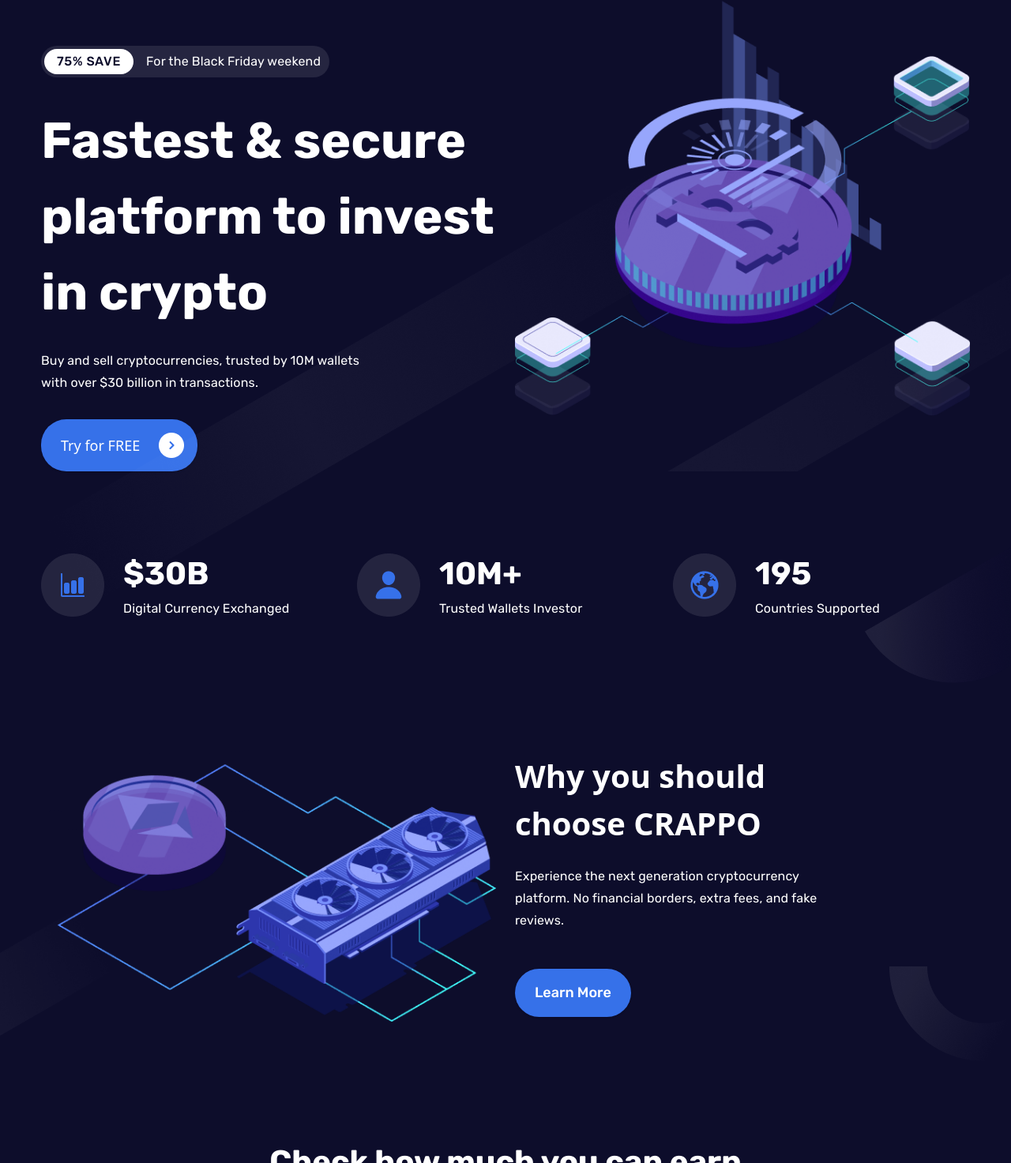
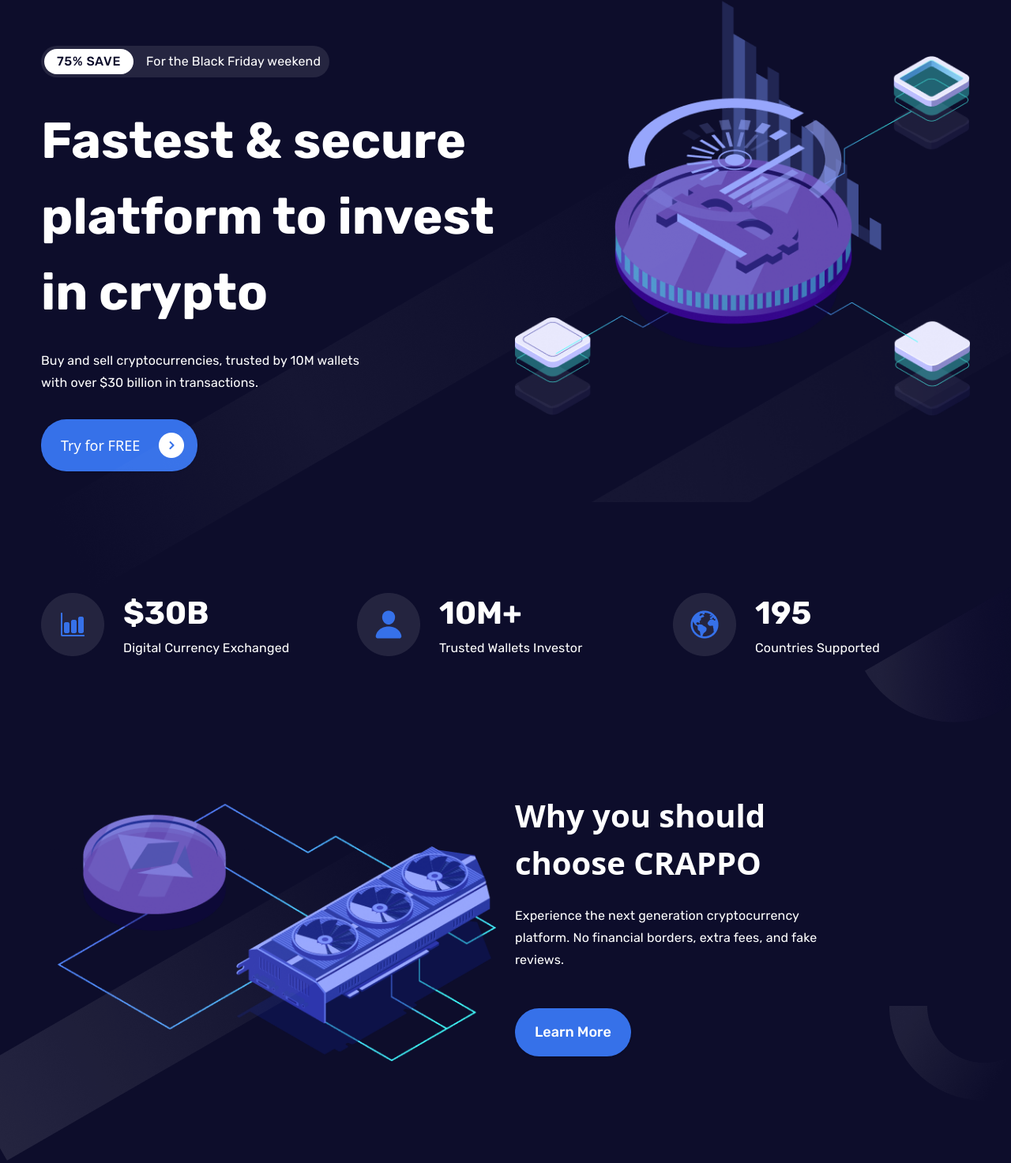
Before and after one commit to rinklepoonia/CRAPPO, a website: page index.html in a window 1280 px wide. Shown: the part 222-1695 px from the top of the page at 79% size. Drawn offline with nearby package versions, Linux system fonts and the light colour scheme; files that its build step writes are made by us from their sources.

Commit message:
mange-shadaw

```diff
--- a/index.html
+++ b/index.html
@@ -132,16 +132,16 @@
                     <img class="w-full cursor-pointer" src="./dist/images/hero-image.png" alt="hero-image">
                 </div>
                 <!-- =======hero-shadows====== -->
-                <div class="absolute bottom-0 right-[26%] xl:block hidden">
+                <div class="absolute bottom-[65px] right-[26%] xl:block hidden">
                     <img src="./dist/images/hero-1-shadaw.png" alt="hero-1-shadaw">
                 </div>
-                <div class="absolute bottom-[21%] left-[55%] right-0 xl:block hidden">
+                <div class="absolute bottom-[21%] left-[45%] right-0 xl:block hidden">
                     <img class="overflow-hidden" src="./dist/images/hero-trail.png" alt="hero-trail.png">
                 </div>
                 <!-- =======hero-shadaws====== -->
             </div>
 
-            <div class="pt-[100px] relative">
+            <div class="pt-[150px] relative">
                 <div class="row justify-between max-lg:justify-center max-lg:gap-[40px]">
                     <div class="lg:w-[33.33%] md:w-[50%] px-[12px]">
                         <div class="flex gap-[24px] items-center cursor-pointer">
@@ -183,8 +183,8 @@
             <div class="row">
                 <div class="lg:w-[50%] w-full px-[12px]">
                     <img class="cursor-pointer" src="./dist/images/section-2-img.png" alt="section-2-img">
-                    <div class="absolute bottom-0 right-[69%]  lg:block hidden">
-                        <img src="./dist/images/section2-is.png" alt="section2-is.png">
+                    <div class="absolute top-[6%] left-[-4%]  lg:block hidden">
+                        <img src="./dist/images/section2-shadw-main.png" alt="section2-shadw-main">
                     </div>
                 </div>
                 <div class="lg:w-[50%] w-full px-[12px]">
```
Also changed, not shown: dist/output.css.
